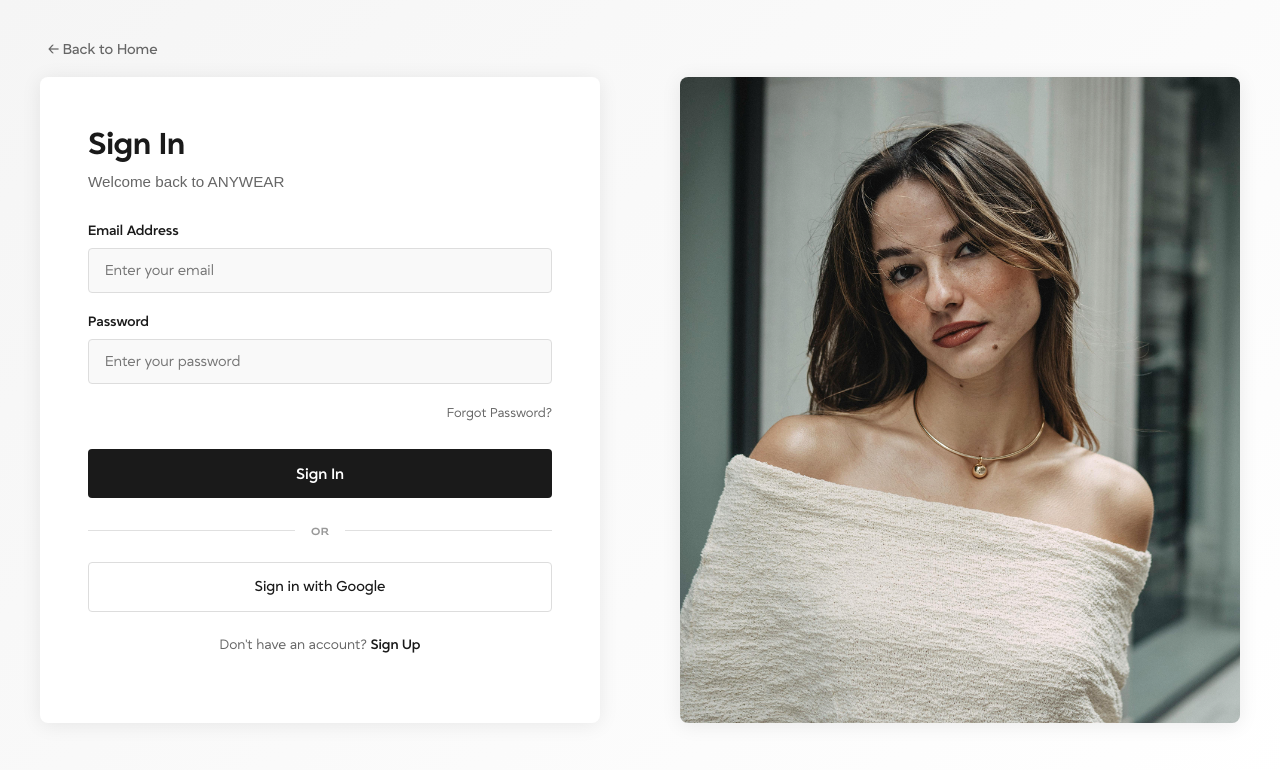
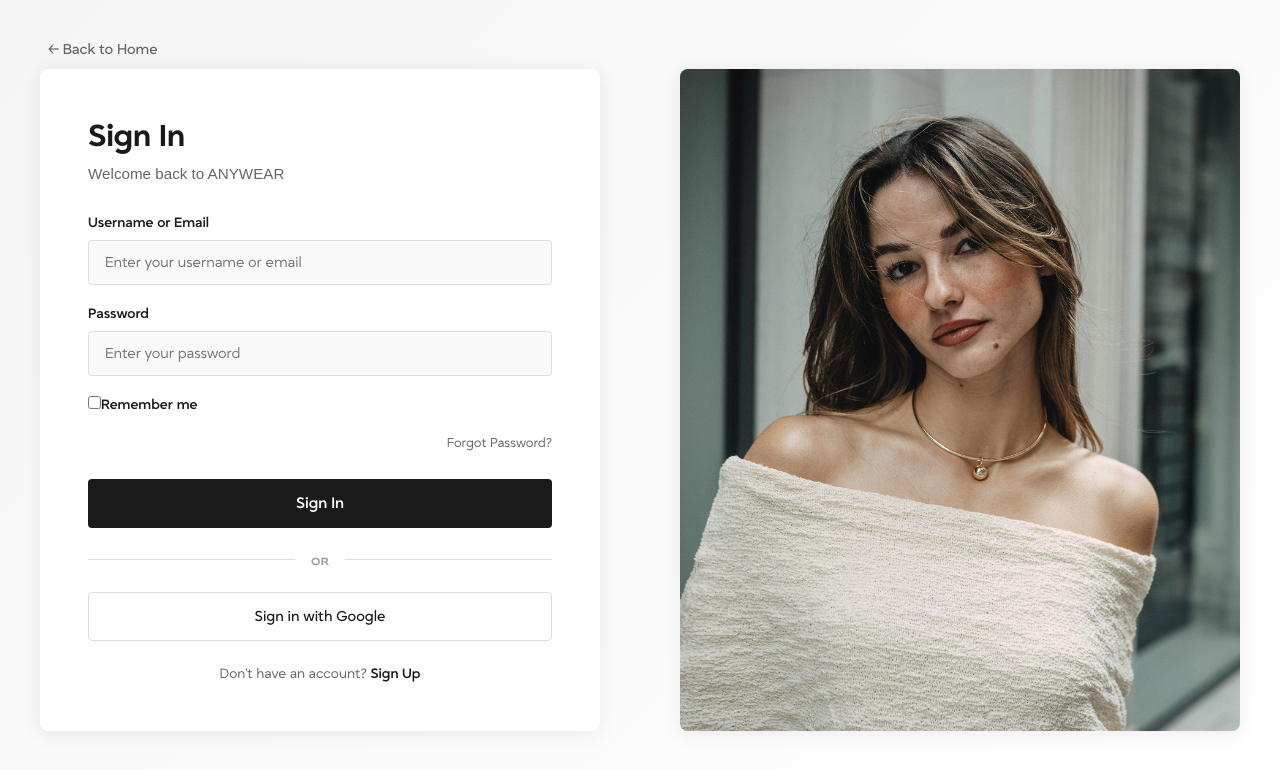
Before and after one commit to IneshS0154/Smart-E-Commerce-Platform-with-Predictive-Sales-Analytics, a React (Vite) app in the folder Frontend/SECMS/: page /login in a window 1280 px wide. Shown: the top 770 px of the page. Built offline with nearby package versions, Linux system fonts and the light colour scheme; a web font is replaced by a local one.

Commit message:
change pase url,update login (admin login with username),add supplier in nav bar,add new dependecies,

```diff
--- a/Frontend/SECMS/src/api/axiosConfig.js
+++ b/Frontend/SECMS/src/api/axiosConfig.js
@@ -1,12 +1,10 @@
-import axios from "axios";
-
+import axios from 'axios';
 
 const api = axios.create({
-  baseURL: import.meta.env.VITE_API_URL,
-  headers: {
-    "Content-Type": "application/json",
-  },
-  timeout: 5000,
+    baseURL: 'http://localhost:8080/api/sellers',
+    headers: {
+        'Content-Type': 'application/json',
+    }
 });
 
 export default api;
--- a/Frontend/SECMS/src/components/Navbar.jsx
+++ b/Frontend/SECMS/src/components/Navbar.jsx
@@ -16,6 +16,7 @@ function Navbar() {
 
       <div className="navbar__right">
         <Link to="/login">Account</Link>
+        <Link to="/signin">Supplier</Link>
         <a href="#">Search</a>
         <a href="#">Cart</a>
         <a href="#" className="navbar__bag">BAG 0</a>
--- a/Frontend/SECMS/src/components/auth/Login.jsx
+++ b/Frontend/SECMS/src/components/auth/Login.jsx
@@ -1,17 +1,44 @@
 import { useState } from 'react';
 import { useNavigate } from 'react-router-dom';
+import api from '../../api/axiosConfig.js';
 import './Auth.css';
 import LoginImage from '../../assets/images/login_signup/Login.png';
 
 function Login() {
     const [email, setEmail] = useState('');
     const [password, setPassword] = useState('');
+    const [rememberMe, setRememberMe] = useState(false);
+    const [submitting, setSubmitting] = useState(false);
     const navigate = useNavigate();
 
-  const handleSubmit = (e) => {
+    const handleSubmit = async (e) => {
         e.preventDefault();
-    // TODO: Add login logic here
-    console.log('Login:', { email, password });
+        setSubmitting(true);
+
+        try {
+            const response = await api.post('/login', { email, password });
+            const data = response.data;
+
+            if (data.role === 'ADMIN') {
+                localStorage.setItem('admin', JSON.stringify(data));
+                navigate('/admindashboard');
+            } else if (data.role === 'SELLER') {
+                localStorage.setItem('seller', JSON.stringify(data.data));
+                if (rememberMe) {
+                    localStorage.setItem('rememberSellerLogin', 'true');
+                } else {
+                    localStorage.removeItem('rememberSellerLogin');
+                }
+                navigate('/dashboard');
+            } else {
+                alert('Unexpected login role.');
+            }
+        } catch (error) {
+            const message = error?.response?.data || 'Login failed. Please check your credentials.';
+            alert(message);
+        } finally {
+            setSubmitting(false);
+        }
     };
 
     const handleSignUpClick = () => {
@@ -30,13 +57,14 @@ function Login() {
 
                     <form onSubmit={handleSubmit} className="auth-form">
                         <div className="form-group">
-              <label htmlFor="email">Email Address</label>
+                            {/* Updated Label */}
+                            <label htmlFor="email">Username or Email</label>
                             <input
-                type="email"
+                                type="text" /* CHANGED from "email" to "text" */
                                 id="email"
                                 value={email}
                                 onChange={(e) => setEmail(e.target.value)}
-                placeholder="Enter your email"
+                                placeholder="Enter your username or email" /* Updated Placeholder */
                                 required
                             />
                         </div>
@@ -53,9 +81,22 @@ function Login() {
                             />
                         </div>
 
+                        <div className="form-group remember-me">
+                            <label>
+                                <input
+                                    type="checkbox"
+                                    checked={rememberMe}
+                                    onChange={(e) => setRememberMe(e.target.checked)}
+                                />
+                                Remember me
+                            </label>
+                        </div>
+
                         <a href="#" className="forgot-password">Forgot Password?</a>
 
-            <button type="submit" className="auth-button">Sign In</button>
+                        <button type="submit" className="auth-button" disabled={submitting}>
+                            {submitting ? 'Signing in…' : 'Sign In'}
+                        </button>
                     </form>
 
                     <div className="auth-divider">
```
Also changed, not shown: Frontend/SECMS/src/components/auth/SignUp.jsx (indentation only), 1 other file (tests, documents, lock files or other folders). Lines whose indentation alone changed are shown as unchanged.
